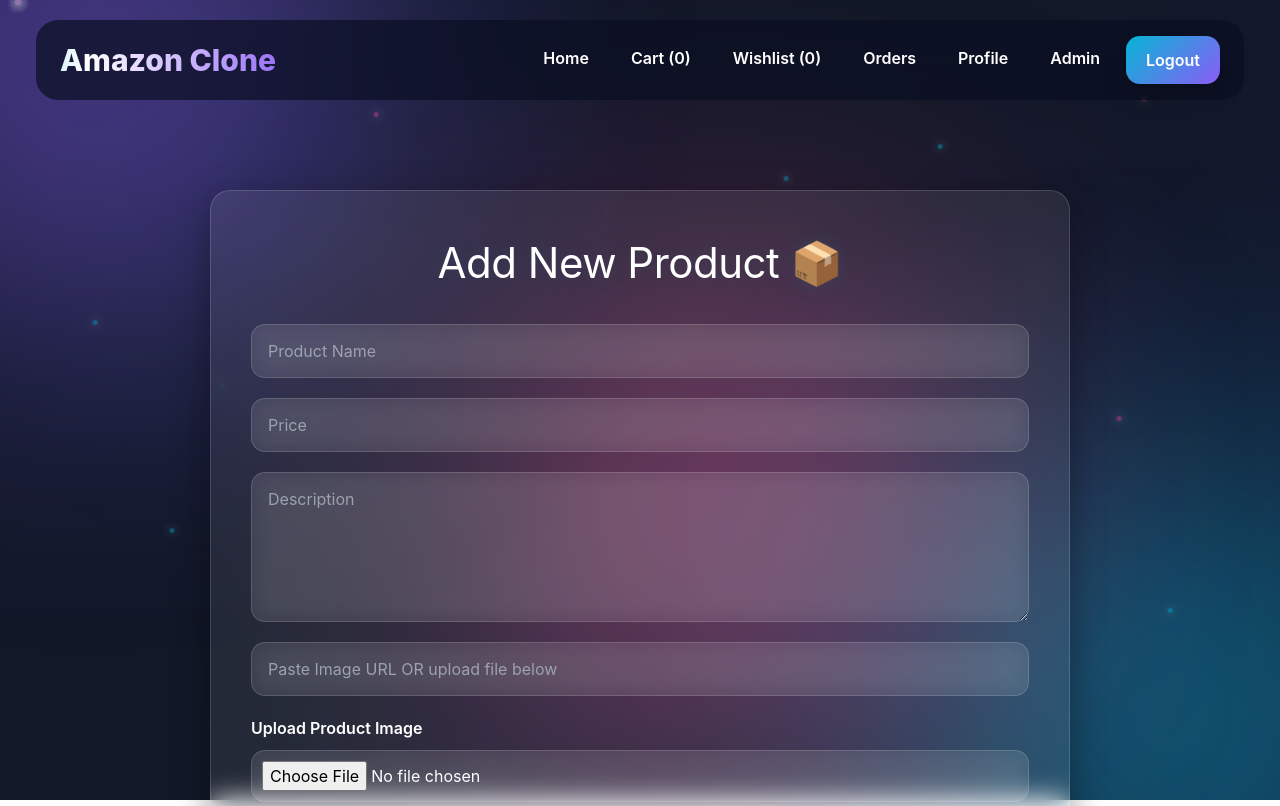
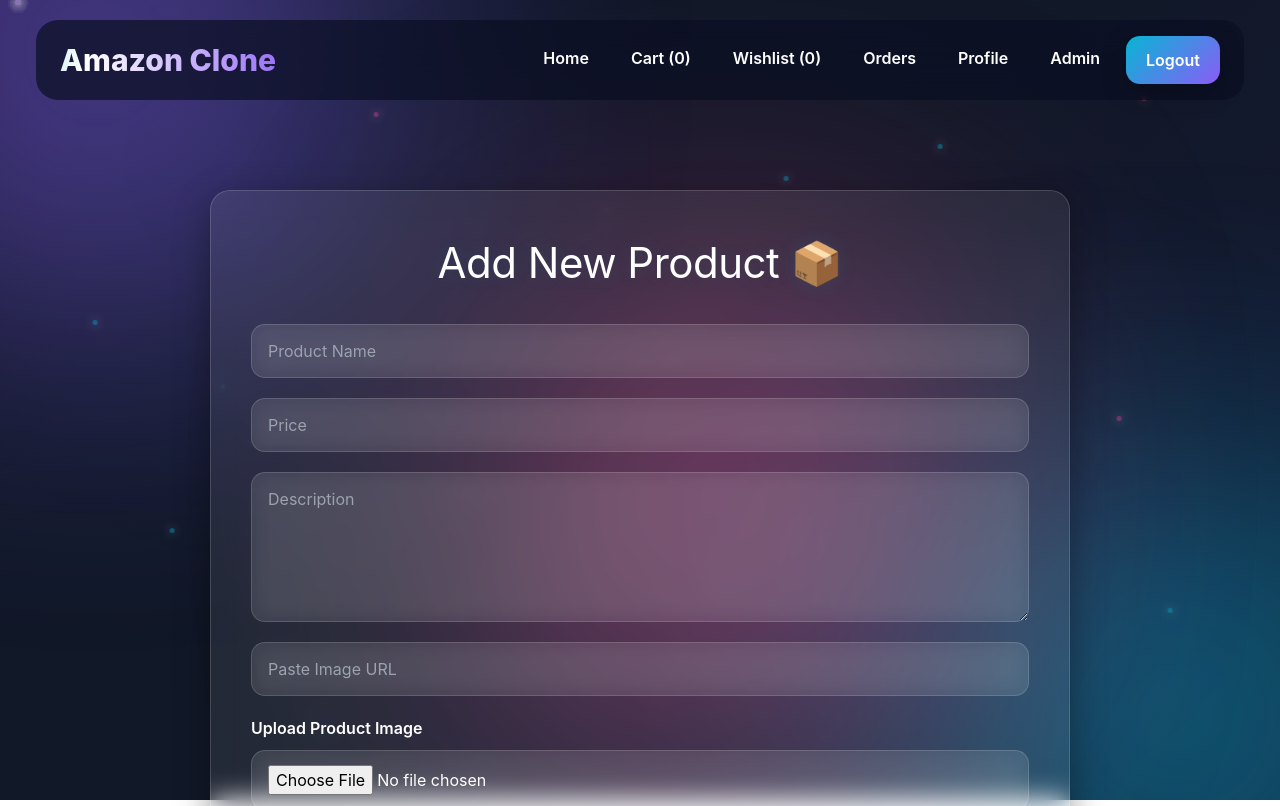
Before and after one commit to jayapragasamgowatr-bit/amazon-clone, a Next.js app in the folder client/: page /admin/add-product in a window 1280 px wide. Shown: the top 806 px of the page. Built offline with nearby package versions, Linux system fonts and the light colour scheme; no server answers; sample sign-in values are in the browser's storage.

Commit message:
updated add product page

```diff
--- a/client/pages/admin/add-product.js
+++ b/client/pages/admin/add-product.js
@@ -3,12 +3,10 @@ import { useRouter } from "next/router";
 import toast from "react-hot-toast";
 import ProtectedRoute from "../../components/ProtectedRoute";
 import { apiFetch } from "../../lib/api";
-import { useAuth } from "../../context/AuthContext";
 import { motion } from "framer-motion";
 
 export default function AddProductPage() {
   const router = useRouter();
-  const { user } = useAuth();
 
   const [formData, setFormData] = useState({
     name: "",
@@ -28,7 +26,6 @@ export default function AddProductPage() {
     });
   };
 
-  // FILE UPLOAD
   const handleFileUpload = (e) => {
     const file = e.target.files[0];
 
@@ -37,10 +34,10 @@ export default function AddProductPage() {
     const reader = new FileReader();
 
     reader.onloadend = () => {
-      setFormData({
-        ...formData,
+      setFormData((prev) => ({
+        ...prev,
         image: reader.result,
-      });
+      }));
 
       toast.success("Image uploaded");
     };
@@ -54,10 +51,18 @@ export default function AddProductPage() {
     try {
       setLoading(true);
 
+      const token = localStorage.getItem("token");
+
+      if (!token) {
+        toast.error("Please login again");
+        router.push("/login");
+        return;
+      }
+
       await apiFetch("/api/products", {
         method: "POST",
         headers: {
-          Authorization: `Bearer ${user.token}`,
+          Authorization: `Bearer ${token}`,
         },
         body: JSON.stringify({
           name: formData.name,
@@ -73,7 +78,8 @@ export default function AddProductPage() {
       router.push("/admin");
 
     } catch (error) {
-      toast.error(error.message);
+      console.error(error);
+      toast.error(error.message || "Failed to add product");
 
     } finally {
       setLoading(false);
@@ -90,14 +96,8 @@ export default function AddProductPage() {
         }}
       >
         <motion.div
-          initial={{
-            opacity: 0,
-            y: 20,
-          }}
-          animate={{
-            opacity: 1,
-            y: 0,
-          }}
+          initial={{ opacity: 0, y: 20 }}
+          animate={{ opacity: 1, y: 0 }}
           className="glass-card"
           style={{
             padding: "40px",
@@ -147,11 +147,10 @@ export default function AddProductPage() {
               required
             />
 
-            {/* IMAGE URL */}
             <input
               type="text"
               name="image"
-              placeholder="Paste Image URL OR upload file below"
+              placeholder="Paste Image URL"
               value={
                 formData.image.startsWith("data:")
                   ? ""
@@ -160,7 +159,6 @@ export default function AddProductPage() {
               onChange={handleChange}
             />
 
-            {/* FILE UPLOAD */}
             <div>
               <label
                 style={{
@@ -176,13 +174,9 @@ export default function AddProductPage() {
                 type="file"
                 accept="image/*"
                 onChange={handleFileUpload}
-                style={{
-                  padding: "10px",
-                }}
               />
             </div>
 
-            {/* IMAGE PREVIEW */}
             {formData.image && (
               <div
                 style={{
@@ -195,13 +189,8 @@ export default function AddProductPage() {
                   style={{
                     maxWidth: "250px",
                     maxHeight: "250px",
-                    borderRadius: "16px",
                     objectFit: "contain",
-                    border:
-                      "1px solid rgba(255,255,255,0.1)",
-                    padding: "10px",
-                    background:
-                      "rgba(255,255,255,0.05)",
+                    borderRadius: "10px",
                   }}
                 />
               </div>
@@ -229,9 +218,7 @@ export default function AddProductPage() {
               type="submit"
               disabled={loading}
             >
-              {loading
-                ? "Adding..."
-                : "Add Product"}
+              {loading ? "Adding..." : "Add Product"}
             </button>
           </form>
         </motion.div>
```
